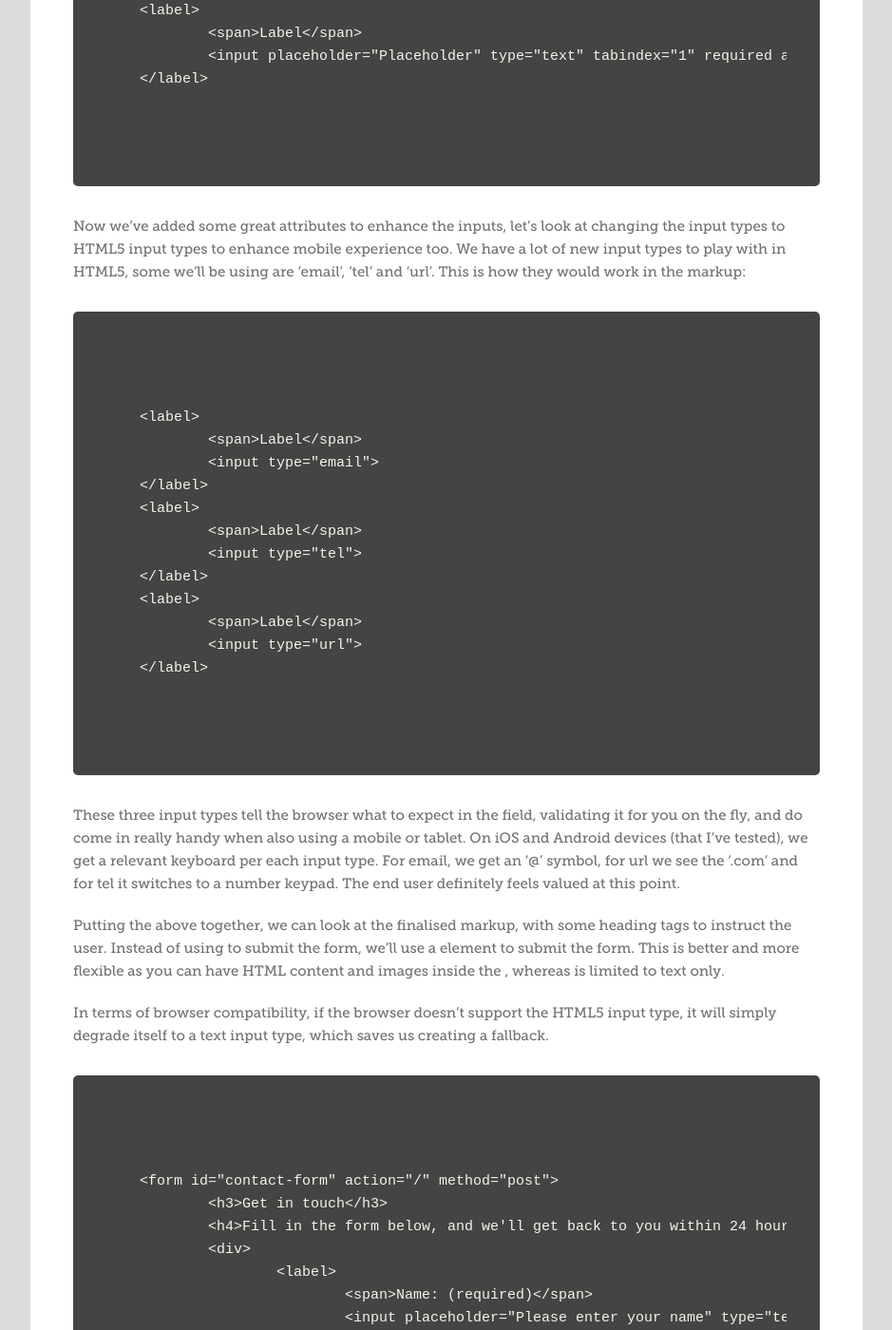
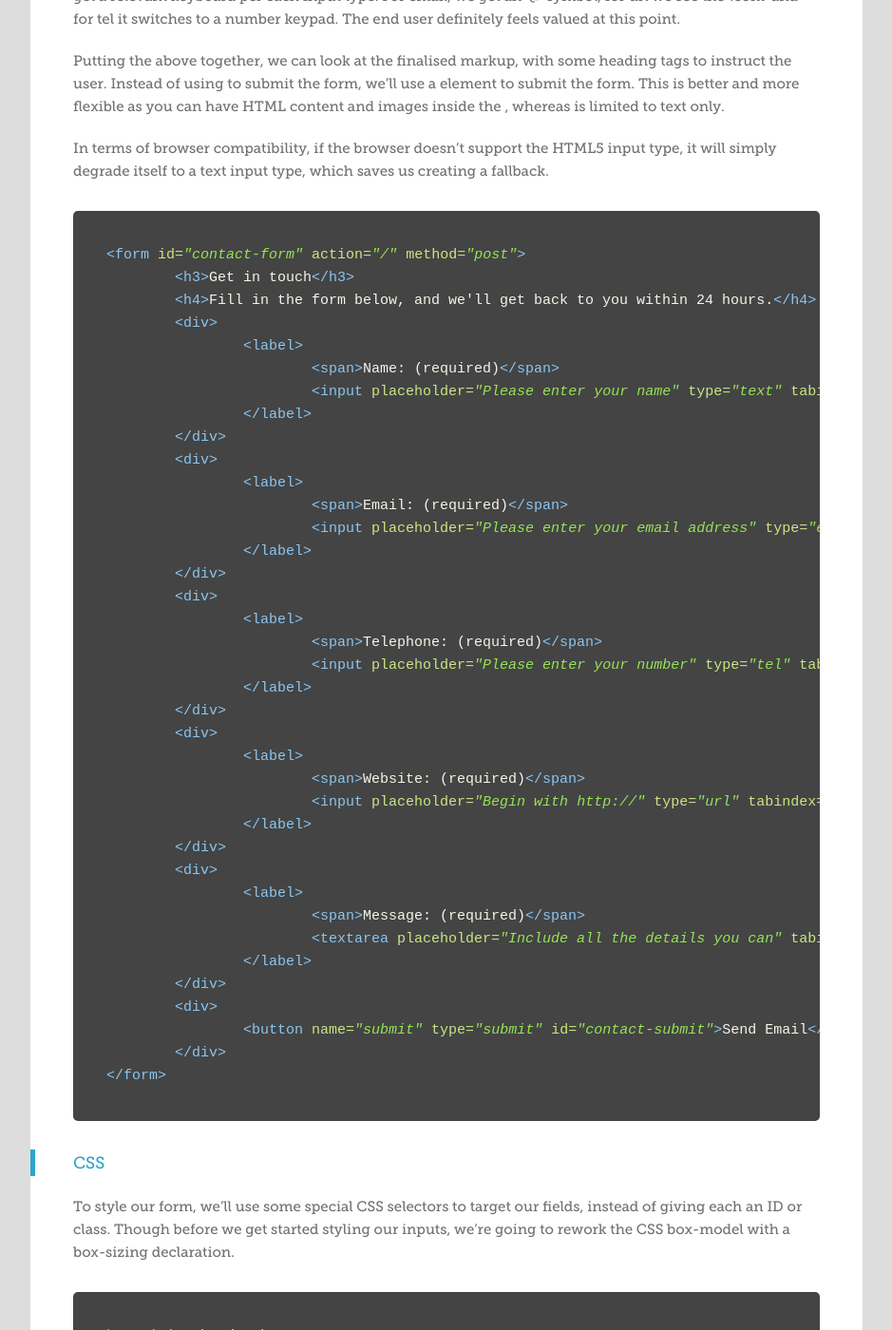
Before and after one commit to lechoo/toddmotto.github.com, a Jekyll site: the page built from _posts/2013-01-26-creating-an-html5-responsive-ready-contact-form-with-custom-javascript-feature-detection.md, in a window 1280 px wide and 1400 px high, scrolled down 3780 px. Shown: the whole window at 95% size, without its empty margins (0-939 px from the left). Built offline with Jekyll 4.4.1, drawn with Linux system fonts in a browser that asks for light colours; Markdown is read by kramdown in place of the engine named in the settings; comment, search, counter and statistics services are not loaded; some of the changed text lies outside the part shown.

Commit message:
Syntax highlighting

```diff
--- a/_posts/2013-01-26-creating-an-html5-responsive-ready-contact-form-with-custom-javascript-feature-detection.md
+++ b/_posts/2013-01-26-creating-an-html5-responsive-ready-contact-form-with-custom-javascript-feature-detection.md
@@ -31,15 +31,19 @@ HTML5 introduces a few new attributes that we can add to our inputs, but first l
 
 A properly setup label and input looks like this:
 
-    <label>
-    	<span>Label</span>
-    	<input type="text">
-    </label>
+{% highlight html %}
+<label>
+	<span>Label</span>
+	<input type="text">
+</label>
+{% endhighlight %}
 
 Alternatively, you can link a form and input like this (using ‘for’ and the ‘id’ to link them):
 
-    <label for="name"><span>Label</span></label>
-    <input id="name" type="text">
+{% highlight html %}
+<label for="name"><span>Label</span></label>
+<input id="name" type="text">
+{% endhighlight %}
 
 I prefer the first method, as it saves markup and allows more control of the elements.
 
@@ -47,52 +51,62 @@ We wrap the  around the  and  tags, which allows the user to actually ‘click
 
 Next we can look at the HTML5 placeholder attribute, which allow us to hint more information as to what the field is about and what the user can do with it. Under no circumstances must you simulate the label as the placeholder, sure it’s a lot easier to do, but semantically it isn’t correct and usability is bad. Setting a placeholder can be done like so:
 
-    <label>
-		<span>Label</span>
-		<input placeholder="Placeholder" type="text">
-	</label>
+{% highlight html %}
+<label>
+	<span>Label</span>
+	<input placeholder="Placeholder" type="text">
+</label>
+{% endhighlight %}
 
 Now we’ve enhanced our form a little more, let’s look at the updated HTML5 tabindex attribute. Tabindex predates HTML5, but has limitations as to it’s valid use. The HTML5 tabindex attribute can be used on any element. Using the tabindex allows us to set the order in which the user can tab through the form fields. Logically, these should be set in a chronological order, but for forms that have multiple levels or columns, you could control the order of these should you wish to direct users to certain fields before others. They also help aid mobile experience. Let’s add a tabindex to our form:
 
-    <label>
-    	<span>Label</span>
-    	<input placeholder="Placeholder" type="text" tabindex="1">
-    </label>
-    <label>
-    	<span>Label</span>
-    	<input placeholder="Placeholder" type="text" tabindex="2">
-   	</label>
+{% highlight html %}
+<label>
+	<span>Label</span>
+	<input placeholder="Placeholder" type="text" tabindex="1">
+</label>
+<label>
+	<span>Label</span>
+	<input placeholder="Placeholder" type="text" tabindex="2">
+	</label>
+{% endhighlight %}
 
 Required fields are also an important aspect of validation and getting the necessary information from your users. From a usability perspective, you’ll want to hint to the user, preferably next to the label, that the field is required. HTML5 introduces the ‘required’ attribute, which can be added in multiple ways, which all mean the same thing:
 
-    <input placeholder="Placeholder" type="text" tabindex="1" required>
-    <input placeholder="Placeholder" type="text" tabindex="1" required="">
-    <input placeholder="Placeholder" type="text" tabindex="1" required=required>
-    <input placeholder="Placeholder" type="text" tabindex="1" required="required">
+{% highlight html %}
+<input placeholder="Placeholder" type="text" tabindex="1" required>
+<input placeholder="Placeholder" type="text" tabindex="1" required="">
+<input placeholder="Placeholder" type="text" tabindex="1" required=required>
+<input placeholder="Placeholder" type="text" tabindex="1" required="required">
+{% endhighlight %}
 
 The required attribute triggers behaviour in the browser, instead of the developer having to setup an alert, or text to show the validation error has occurred because the field is required.
 
 Now we’ve got some great fields setup, let’s look how can enhance it further and help out the end user. If your HTML5 form is above the fold, it’s possibly a good idea to use the ‘autofocus’ attribute, to save the user the hassle of having to focus in on your first input field. The page will load with the specified input field automatically focussed. Putting the above together, we can then create a fuller markup like so:
 
-    <label>
-    	<span>Label</span>
-    	<input placeholder="Placeholder" type="text" tabindex="1" required autofocus>
-    </label>
+{% highlight html %}
+<label>
+	<span>Label</span>
+	<input placeholder="Placeholder" type="text" tabindex="1" required autofocus>
+</label>
+{% endhighlight %}
 
 Now we’ve added some great attributes to enhance the inputs, let’s look at changing the input types to HTML5 input types to enhance mobile experience too. We have a lot of new input types to play with in HTML5, some we’ll be using are ‘email’, ‘tel’ and ‘url’. This is how they would work in the markup:
 
-    <label>
-    	<span>Label</span>
-    	<input type="email">
-    </label>
-	<label>
-		<span>Label</span>
-		<input type="tel">
-	</label>
-	<label>
-		<span>Label</span>
-		<input type="url">
-	</label>
+{% highlight html %}
+<label>
+	<span>Label</span>
+	<input type="email">
+</label>
+<label>
+	<span>Label</span>
+	<input type="tel">
+</label>
+<label>
+	<span>Label</span>
+	<input type="url">
+</label>
+{% endhighlight %}
 
 These three input types tell the browser what to expect in the field, validating it for you on the fly, and do come in really handy when also using a mobile or tablet. On iOS and Android devices (that I’ve tested), we get a relevant keyboard per each input type. For email, we get an ‘@’ symbol, for url we see the ‘.com’ and for tel it switches to a number keypad. The end user definitely feels valued at this point.
 
@@ -100,102 +114,112 @@ Putting the above together, we can look at the finalised markup, with some headi
 
 In terms of browser compatibility, if the browser doesn’t support the HTML5 input type, it will simply degrade itself to a text input type, which saves us creating a fallback.
 
-    <form id="contact-form" action="/" method="post">
-		<h3>Get in touch</h3>
-		<h4>Fill in the form below, and we'll get back to you within 24 hours.</h4>
-		<div>
-			<label>
-				<span>Name: (required)</span>
-				<input placeholder="Please enter your name" type="text" tabindex="1" required autofocus>
-			</label>
-		</div>
-		<div>
-			<label>
-				<span>Email: (required)</span>
-				<input placeholder="Please enter your email address" type="email" tabindex="2" required>
-			</label>
-		</div>
-		<div>
-			<label>
-				<span>Telephone: (required)</span>
-				<input placeholder="Please enter your number" type="tel" tabindex="3" required>
-			</label>
-		</div>
-		<div>
-			<label>
-				<span>Website: (required)</span>
-				<input placeholder="Begin with http://" type="url" tabindex="4" required>
-			</label>
-		</div>
-		<div>
-			<label>
-				<span>Message: (required)</span>
-				<textarea placeholder="Include all the details you can" tabindex="5" required></textarea>
-			</label>
-		</div>
-		<div>
-			<button name="submit" type="submit" id="contact-submit">Send Email</button>
-		</div>
-	</form>
+{% highlight html %}
+<form id="contact-form" action="/" method="post">
+	<h3>Get in touch</h3>
+	<h4>Fill in the form below, and we'll get back to you within 24 hours.</h4>
+	<div>
+		<label>
+			<span>Name: (required)</span>
+			<input placeholder="Please enter your name" type="text" tabindex="1" required autofocus>
+		</label>
+	</div>
+	<div>
+		<label>
+			<span>Email: (required)</span>
+			<input placeholder="Please enter your email address" type="email" tabindex="2" required>
+		</label>
+	</div>
+	<div>
+		<label>
+			<span>Telephone: (required)</span>
+			<input placeholder="Please enter your number" type="tel" tabindex="3" required>
+		</label>
+	</div>
+	<div>
+		<label>
+			<span>Website: (required)</span>
+			<input placeholder="Begin with http://" type="url" tabindex="4" required>
+		</label>
+	</div>
+	<div>
+		<label>
+			<span>Message: (required)</span>
+			<textarea placeholder="Include all the details you can" tabindex="5" required></textarea>
+		</label>
+	</div>
+	<div>
+		<button name="submit" type="submit" id="contact-submit">Send Email</button>
+	</div>
+</form>
+{% endhighlight %}
 
 ### CSS
 
 To style our form, we’ll use some special CSS selectors to target our fields, instead of giving each an ID or class. Though before we get started styling our inputs, we’re going to rework the CSS box-model with a box-sizing declaration.
 
-    box-sizing:border-box;
-    -webkit-box-sizing:border-box;
-    -moz-box-sizing:border-box;
+{% highlight css %}
+box-sizing:border-box;
+-webkit-box-sizing:border-box;
+-moz-box-sizing:border-box;
+{% endhighlight %}
 
 The box-sizing:border-box; declaration means that our width now includes any borders and padding. This helps us creating the responsive-ready form at a fluid-width. We’ll be setting the form up with percentages, so that it obeys a 100% width, which means it fits perfectly inside our form wrapper, without box-sizing:border-box; this would be a more complicated situation as form elements tend to be one of the most difficult elements to style. Box-sizing is supported in Internet Explorer 8 and above and is definitely the way forward from a CSS reset perspective. Don’t forget that you’ll also need the viewport meta tag, which is included in the demo and download to let your content fit to the specific screen width.
 
 Back to styling the inputs! Now they’re all setup to perfectly obey 100% widths, no matter the padding or borders, we can add some style using some fancy selectors. Here’s how we can give each form input the same style, no matter the input:
 
-    #contact-form input[type="text"],
-    #contact-form input[type="email"],
-    #contact-form input[type="tel"],
-    #contact-form input[type="url"],
-    #contact-form textarea {
-    	width:100%;
-    	box-shadow:inset 0 1px 2px #DDD, 0 1px 0 #FFF;
-    	-webkit-box-shadow:inset 0 1px 2px #DDD, 0 1px 0 #FFF;
-    	-moz-box-shadow:inset 0 1px 2px #DDD, 0 1px 0 #FFF;
-    	border:1px solid #CCC;
-    	background:#FFF;
-    	margin:0 0 5px;
-    	padding:10px;
-    	border-radius:5px;
-    }
+{% highlight css %}
+#contact-form input[type="text"],
+#contact-form input[type="email"],
+#contact-form input[type="tel"],
+#contact-form input[type="url"],
+#contact-form textarea {
+	width:100%;
+	box-shadow:inset 0 1px 2px #DDD, 0 1px 0 #FFF;
+	-webkit-box-shadow:inset 0 1px 2px #DDD, 0 1px 0 #FFF;
+	-moz-box-shadow:inset 0 1px 2px #DDD, 0 1px 0 #FFF;
+	border:1px solid #CCC;
+	background:#FFF;
+	margin:0 0 5px;
+	padding:10px;
+	border-radius:5px;
+}
+{% endhighlight %}
 
 We can then target the  in the same way:
 
-    #contact-form button[type="submit"] {
-    	cursor:pointer;
-    	width:100%;
-    	border:none;
-    	background:#991D57;
-    	background-image:linear-gradient(bottom, #8C1C50 0%, #991D57 52%);
-    	background-image:-moz-linear-gradient(bottom, #8C1C50 0%, #991D57 52%);
-    	background-image:-webkit-linear-gradient(bottom, #8C1C50 0%, #991D57 52%);
-    	color:#FFF;
-    	margin:0 0 5px;
-    	padding:10px;
-    	border-radius:5px;
-    }
+{% highlight css %}
+#contact-form button[type="submit"] {
+	cursor:pointer;
+	width:100%;
+	border:none;
+	background:#991D57;
+	background-image:linear-gradient(bottom, #8C1C50 0%, #991D57 52%);
+	background-image:-moz-linear-gradient(bottom, #8C1C50 0%, #991D57 52%);
+	background-image:-webkit-linear-gradient(bottom, #8C1C50 0%, #991D57 52%);
+	color:#FFF;
+	margin:0 0 5px;
+	padding:10px;
+	border-radius:5px;
+}
+{% endhighlight %}
 
 CSS3 allows us to style the HTML5 placeholder text colours, which is great for that additional touch. If you’d like to do that you can do the following:
 
-    ::-webkit-input-placeholder {
-        color:#888;
-    }
-    :-moz-placeholder {
-        color:#888;
-    }
-    ::-moz-placeholder {
-        color:#888;
-    }
-    :-ms-input-placeholder {
-        color:#888;
-    }
+{% highlight css %}
+::-webkit-input-placeholder {
+    color:#888;
+}
+:-moz-placeholder {
+    color:#888;
+}
+::-moz-placeholder {
+    color:#888;
+}
+:-ms-input-placeholder {
+    color:#888;
+}
+{% endhighlight %}
 
 ### JavaScript feature detection
 
@@ -203,20 +227,20 @@ Here we’ll create a few tests with JavaScript to test on whether the browser i
 
 First things first, we need to create a test element:
 
-    <script>
-    	// Create input element for testing
-    	var input = document.createElement('input');
-    </script>
+{% highlight javascript %}
+// Create input element for testing
+var input = document.createElement('input');
+{% endhighlight %}
 
 Next we’ll create an object called ‘supports’ which we’ll test a few features against:
 
-    <script>
-    	// Create input element for testing
-    	var input = document.createElement('input');
+{% highlight javascript %}
+// Create input element for testing
+var input = document.createElement('input');
 
-    	// Create the supports object
-    	var supports = {};
-    </script>
+// Create the supports object
+var supports = {};
+{% endhighlight %}
 
 We’ve added a few HTML5 attributes which it’s worth running a feature detection test on, these are;
 
@@ -226,83 +250,83 @@ We’ve added a few HTML5 attributes which it’s worth running a feature detect
 
 So let’s add these into our script, and test them against our object.
 
-    <script>
-    	// Create input element for testing
-    	var input = document.createElement('input');
+{% highlight javascript %}
+// Create input element for testing
+var input = document.createElement('input');
 
-    	// Create the supports object
-    	var supports = {};
+// Create the supports object
+var supports = {};
 
-    	supports.autofocus   = 'autofocus' in input;
-    	supports.required    = 'required' in input;
-    	supports.placeholder = 'placeholder' in input;
-    </script>
+supports.autofocus   = 'autofocus' in input;
+supports.required    = 'required' in input;
+supports.placeholder = 'placeholder' in input;
+{% endhighlight %}
 
 We then run the attributes through the input, and can test whether they exist like so:
 
-    <script>
-    	// Fallback for autofocus attribute
-    	if(supports.autofocus) {
-    		// Support
-    	} else {
-    		// No support
-    	}
-    </script>
+{% highlight javascript %}
+// Fallback for autofocus attribute
+if(supports.autofocus) {
+	// Support
+} else {
+	// No support
+}
+{% endhighlight %}
 
 We can of course invert the expression (using a bang – ‘!’) so that it only runs if the browser doesn’t support the attribute:
 
-    <script>
-    	// Fallback for autofocus attribute
-    	if(!supports.autofocus) {
-    		// No support
-    	}
-    </script>
+{% highlight javascript %}
+// Fallback for autofocus attribute
+if(!supports.autofocus) {
+	// No support
+}
+{% endhighlight %}
 
 Let’s setup the script for the rest of our feature detections:
 
-    <script>
-    	// Create input element for testing
-    	var input = document.createElement('input');
+{% highlight javascript %}
+// Create input element for testing
+var input = document.createElement('input');
 
-    	// Create the supports object
-    	var supports = {};
+// Create the supports object
+var supports = {};
 
-    	supports.autofocus   = 'autofocus' in input;
-    	supports.required    = 'required' in input;
-    	supports.placeholder = 'placeholder' in input;
+supports.autofocus   = 'autofocus' in input;
+supports.required    = 'required' in input;
+supports.placeholder = 'placeholder' in input;
 
-    	// Fallback for autofocus attribute
-    	if(!supports.autofocus) {
+// Fallback for autofocus attribute
+if(!supports.autofocus) {
 
-    	}
+}
 
-    	// Fallback for required attribute
-    	if(!supports.required) {
+// Fallback for required attribute
+if(!supports.required) {
 
-    	}
+}
 
-    	// Fallback for placeholder attribute
-    	if(!supports.placeholder) {
+// Fallback for placeholder attribute
+if(!supports.placeholder) {
 
-    	}
-    </script>
+}
+{% endhighlight %}
 
 From this, you can then create a manual fallback for each attribute, for example a fallback for the autofocus attribute may be done by targeting the submit button with JavaScript and forcing the input’s focus:
 
-    <script>
-    	// Create input element for testing
-    	var input = document.createElement('input');
+{% highlight javascript %}
+// Create input element for testing
+var input = document.createElement('input');
 
-    	// Create the supports object
-    	var supports = {};
+// Create the supports object
+var supports = {};
 
-    	supports.autofocus   = 'autofocus' in input;
+supports.autofocus   = 'autofocus' in input;
 
-    	// Fallback for autofocus attribute
-    	if(!supports.autofocus) {
-    		document.getElementById('contact-submit').focus();
-    	}
-    </script>
+// Fallback for autofocus attribute
+if(!supports.autofocus) {
+	document.getElementById('contact-submit').focus();
+}
+{% endhighlight %}
 
 For the ‘required’ attribute, each project will possibly take a different solution, client-side or server-side validation. You can validate with backend code such as PHP, or validate with front-end technology such as jQuery validation scripts or your own custom one.
 
@@ -312,32 +336,36 @@ For the ‘placeholder’ attribute, this one you can either leave as an HTML5-o
 
 Let’s not stop at a boring static send button. Let’s indicate to the user that something they’ve done is working. I like to include my nice little JavaScript snippet that will change the static ‘Send Email’ to ‘…Sending’ upon user click. This is done using HTML5 data-* attributes. Data Attributes are HTML5 compatible, which means we have to access them with JavaScript to get them to work in older browsers. Luckily this is what we’ll be doing anyway. An example of a data-* attribute could be anything you like (just made these up):
 
-    <a href="#" data-link="Outgoing">Click here</a>
-    <div class="modal" data-login="User" data-stream="X9832K293453KJ"></div>
-    <li data-category="jQuery Tutorials">jQuery Stuff</li>
+{% highlight html %}
+<a href="#" data-link="Outgoing">Click here</a>
+<div class="modal" data-login="User" data-stream="X9832K293453KJ"></div>
+<li data-category="jQuery Tutorials">jQuery Stuff</li>
+{% endhighlight %}
 
 Accessing the data is best done in the most cross-browser way, HTML5 introduces the dataset property, which is lacking feasible support. The best way to access the HTML5 data-* attributes to use the getAttribute(); property, and grab the data-* attribute, for example:
 
-    <div id="user" data-login="ID:1982324">Username</div>
+{% highlight html %}
+<div id="user" data-login="ID:1982324">Username</div>
+{% endhighlight %}
 
-    <script>
-    	var user = document.getElementById('user');
-    	userID = user.getAttribute('data-login');
-    	alert(userID);
-    </script>
+{% highlight javascript %}
+var user = document.getElementById('user');
+userID = user.getAttribute('data-login');
+alert(userID);
+{% endhighlight %}
 
 Using this knowledge, we can have a little fun with our Submit button. When a user clicks it for submission, we’ll grab a data-* attribute we’ve added to the Send:
 
-    <script>
-	    // Change text inside send button on submit
-	    var send = document.getElementById('contact-submit');
-	    if(send) {
-	    	var dataText = send.getAttribute('data-text');
-	    	send.onclick = function() {
-	    		send.innerHTML = dataText;
-	    	}
-	    }
-    </script>
+{% highlight javascript %}
+// Change text inside send button on submit
+var send = document.getElementById('contact-submit');
+if(send) {
+	var dataText = send.getAttribute('data-text');
+	send.onclick = function() {
+		send.innerHTML = dataText;
+	}
+}
+{% endhighlight %}
 
 We then change the text from the send button, to become the data attribute, which also benefits a developer for two reasons, you can change the code’s output without changing the script, so it’s not as hardcoded in the JavaScript.
 
@@ -345,45 +373,45 @@ The above script also checks that the element exists on the page, this prevents
 
 Now we’ve created an awesome HTML5 contact form, ready for integrating into any project, it’s fully extendable, so rip it apart and get to use. You can even update your existing forms with any of the code, HTML, CSS or the JavaScript feature detects. Now we’ve completed our form, let’s wrap our script inside one nice self-invoking function, meaning it is created anonymously and runs immediately. It also keeps it nicely separated from other scripts on the page:
 
-    <script>
-    (function() {
+{% highlight javascript %}
+(function() {
 
-    	// Create input element for testing
-    	var input = document.createElement('input');
+	// Create input element for testing
+	var input = document.createElement('input');
 
-    	// Create the supports object
-    	var supports = {};
+	// Create the supports object
+	var supports = {};
 
-    	supports.autofocus   = 'autofocus' in input;
-    	supports.required    = 'required' in input;
-    	supports.placeholder = 'placeholder' in input;
+	supports.autofocus   = 'autofocus' in input;
+	supports.required    = 'required' in input;
+	supports.placeholder = 'placeholder' in input;
 
-    	// Fallback for autofocus attribute
-    	if(!supports.autofocus) {
+	// Fallback for autofocus attribute
+	if(!supports.autofocus) {
 
-    	}
+	}
 
-    	// Fallback for required attribute
-    	if(!supports.required) {
+	// Fallback for required attribute
+	if(!supports.required) {
 
-    	}
+	}
 
-    	// Fallback for placeholder attribute
-    	if(!supports.placeholder) {
+	// Fallback for placeholder attribute
+	if(!supports.placeholder) {
 
-    	}
+	}
 
-    	// Change text inside send button on submit
-    	var send = document.getElementById('contact-submit');
-    	if(send) {
-    		var dataText = send.getAttribute('data-text');
-    		send.onclick = function() {
-    			send.innerHTML = dataText;
-    		}
-    	}
+	// Change text inside send button on submit
+	var send = document.getElementById('contact-submit');
+	if(send) {
+		var dataText = send.getAttribute('data-text');
+		send.onclick = function() {
+			send.innerHTML = dataText;
+		}
+	}
 
-    })();
-    </script>
+})();
+{% endhighlight %}
 
 <div class="download-box">
 	<a href="//toddmotto.com/labs/html5-contact-form" onclick="_gaq.push(['_trackEvent', 'Click', 'Demo HTML5 Contact Form, 'HTML5 Contact Form Demo']);">Demo</a>
```
